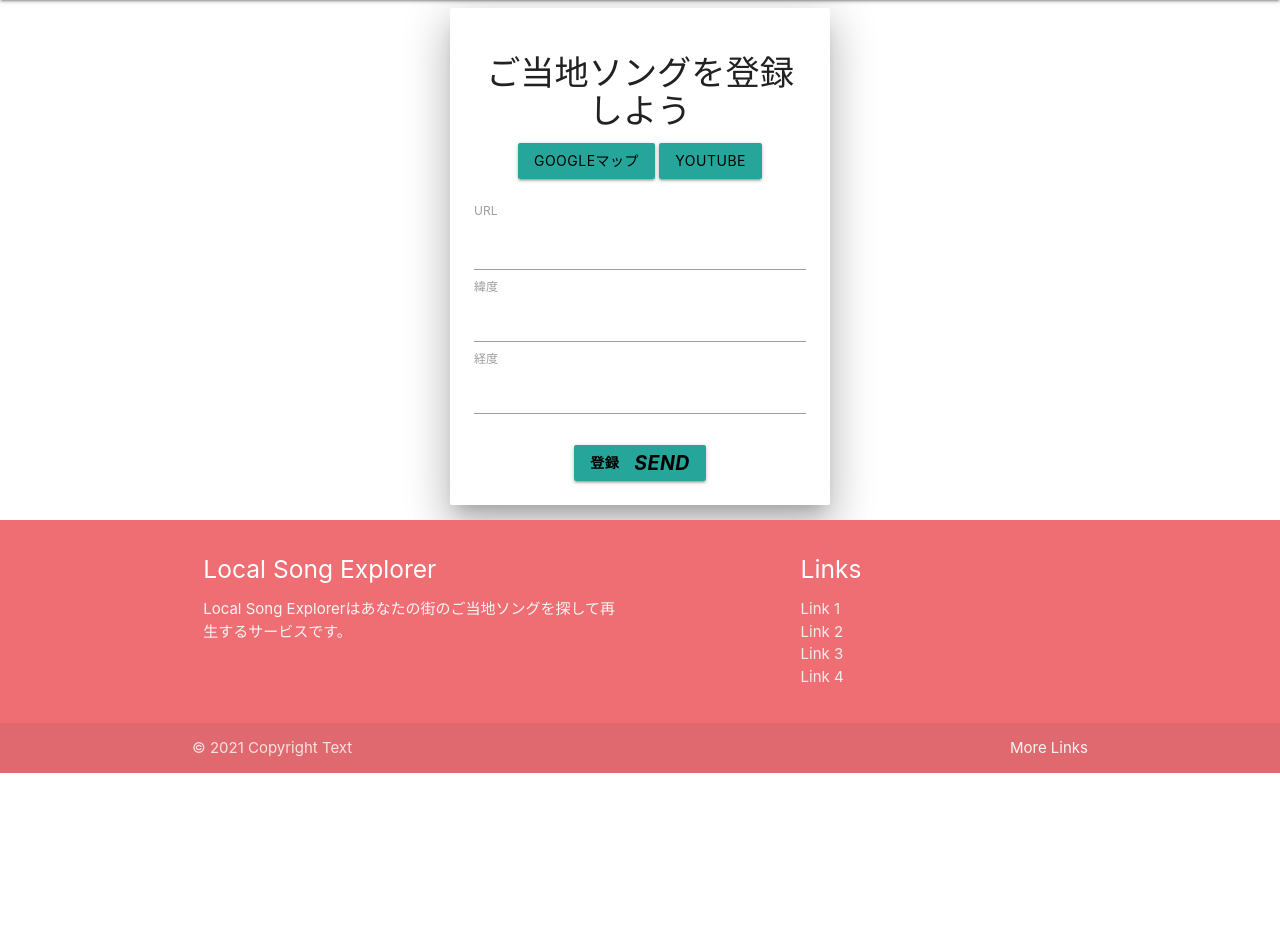
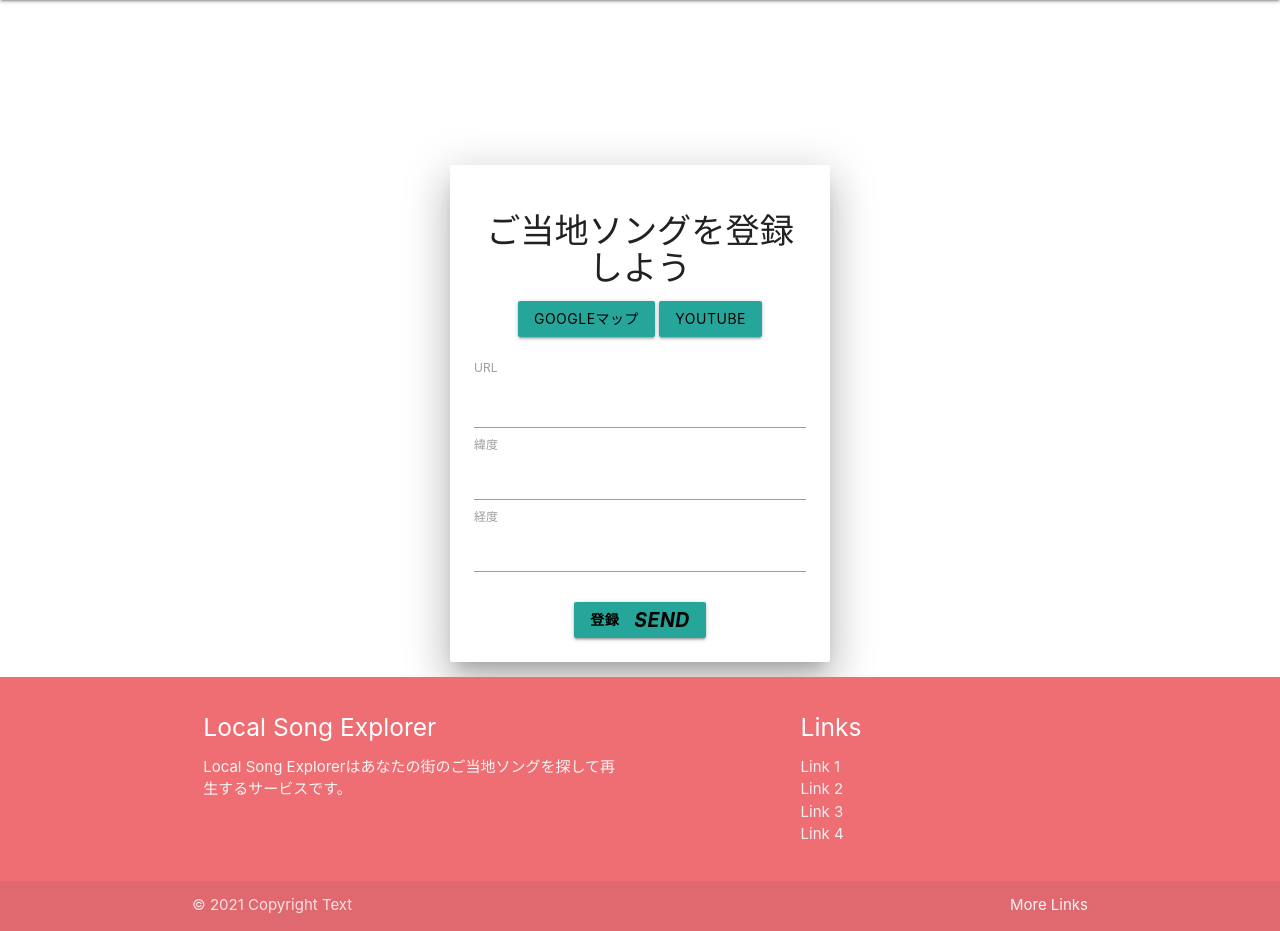
Before and after one commit to z21001ms/team_project, a Rails app: page /register in a window 1280 px wide. Shown: the part 64-995 px from the top of the page. Before the commit the page ends 837 px from the top, so only its background shows below. Run offline with Rails 7, Linux system fonts and the light colour scheme; style sheets or scripts are compiled from the project's sources; parts of the project's set-up code (start-up, migrations or seed data) failed here and were passed over.

Commit message:
フォーム位置変更

```diff
--- a/app/views/song/register.html.erb
+++ b/app/views/song/register.html.erb
@@ -1,4 +1,4 @@
-<div class="card-panel z-depth-5 center", style="margin: 0.5rem 30rem 1rem 30rem;">
+<div class="card-panel z-depth-5 center", style="margin: 11rem 30rem 1rem 30rem;">
 <h4>ご当地ソングを登録しよう</h4>
 
 <%= link_to "Googleマップ", "https://google.co.jp/maps", class:"btn waves-effect waves-light", style: "color: black;" %>
```
